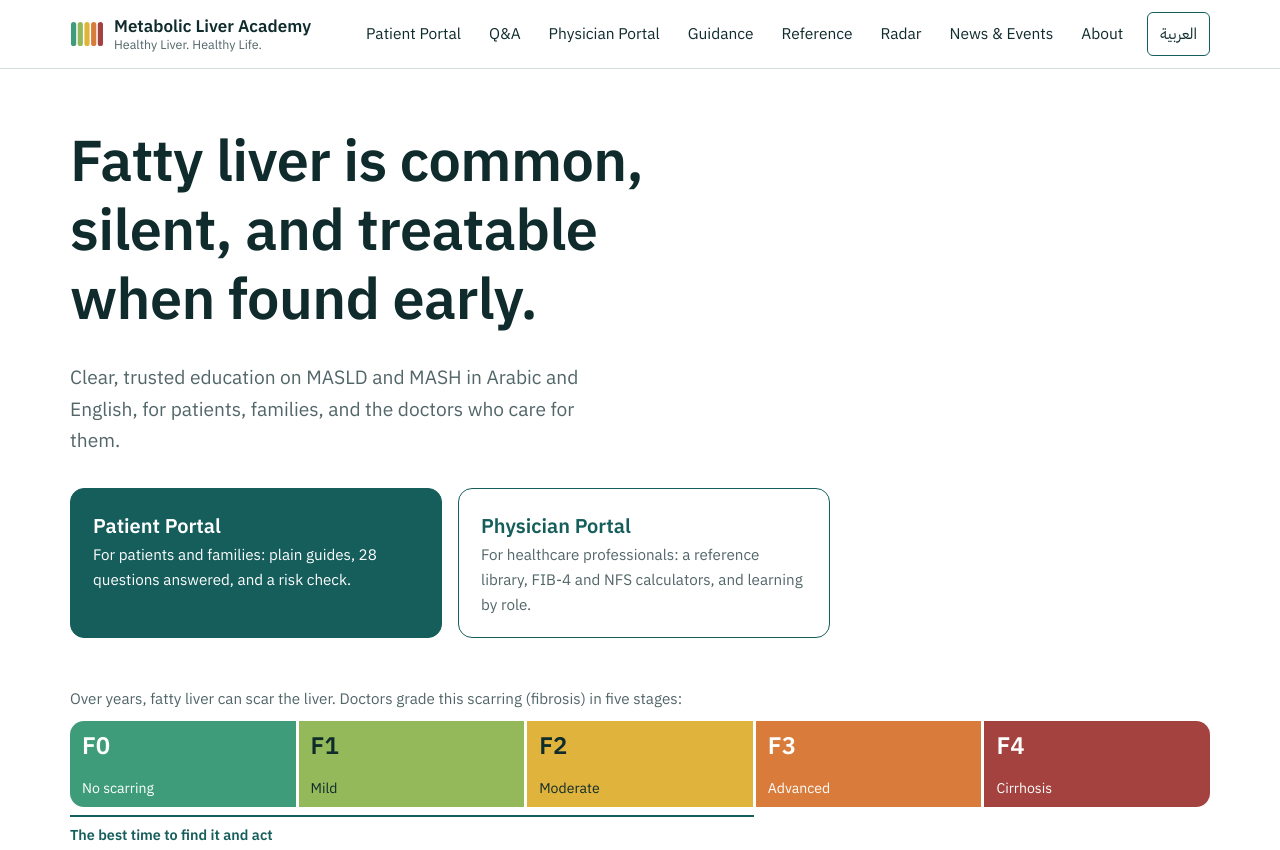
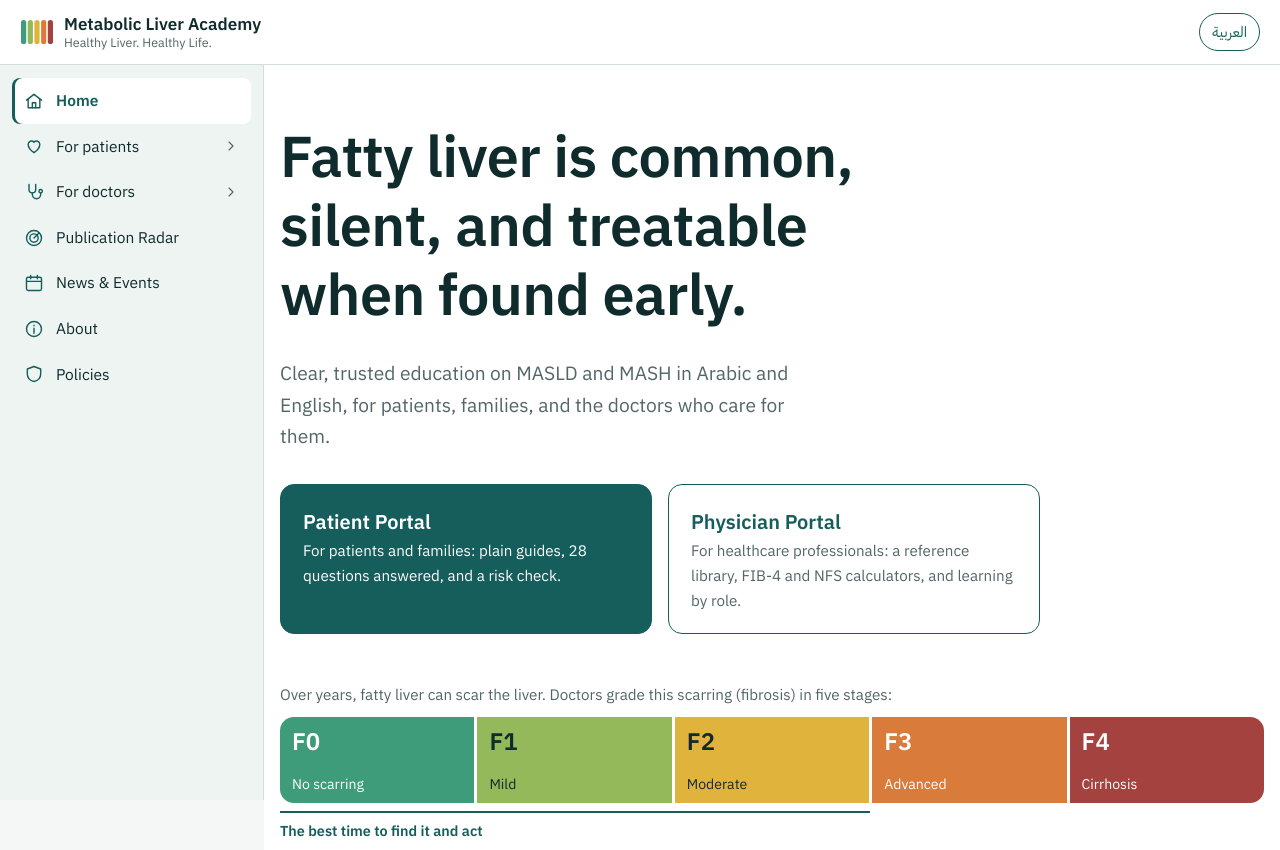
Before and after one commit to drmahmouddesoky/metabolic-liver-academy, a plain HTML site: page index.html in a window 1280 px wide. Shown: the top 850 px of the page. Drawn offline with Linux system fonts and the light colour scheme.

Commit message:
Left side menu with folding groups; slide-in drawer on phones

```diff
--- a/main.js
+++ b/main.js
@@ -26,18 +26,67 @@
     return '<span data-lang="en">' + en + '</span><span data-lang="ar">' + ar + '</span>';
   }
 
-  /* ---------- Header ---------- */
+  /* ---------- Header + left side menu ----------
+     Top bar: logo, language switch, menu button (phones and tablets).
+     Side menu: groups that fold open, like the SGA platform.
+     On wide screens it stays on the left (right in Arabic); on small
+     screens it slides in when the menu button is pressed. */
   var page = document.body.getAttribute('data-page') || '';
-  var nav = [
-    ['patients', 'patients.html', 'Patient Portal', 'بوابة المرضى'],
-    ['learn', 'learn.html', 'Q&A', 'أسئلة وأجوبة'],
-    ['academy', 'academy.html', 'Physician Portal', 'بوابة الأطباء'],
-    ['guidance', 'guidance.html', 'Guidance', 'الإرشادات'],
-    ['ref', 'ref.html', 'Reference', 'المرجع'],
-    ['radar', 'radar.html', 'Radar', 'رادار الأبحاث'],
-    ['news', 'news.html', 'News & Events', 'الأخبار والفعاليات'],
-    ['about', 'about.html', 'About', 'من نحن']
+  var segs = location.pathname.split('/');
+  var file = (segs[segs.length - 1] || 'index.html').replace(/\.html$/, '');
+  var dir = segs[segs.length - 2] || '';
+  var here = dir === 'learn' ? 'learn' : dir === 'ref' ? 'ref' : dir === 'modules' ? 'modules' : (file === 'index' ? 'home' : file);
+
+  function icon(d) {
+    return '<svg class="side-ico" viewBox="0 0 24 24" aria-hidden="true" fill="none" stroke="currentColor" stroke-width="1.7" stroke-linecap="round" stroke-linejoin="round">' + d + '</svg>';
+  }
+  var I = {
+    home: '<path d="M3 11l9-7 9 7"/><path d="M5 10v10h14V10"/><path d="M10 20v-6h4v6"/>',
+    heart: '<path d="M12 20s-7-4.4-7-10a4 4 0 0 1 7-2.6A4 4 0 0 1 19 10c0 5.6-7 10-7 10z"/>',
+    steth: '<path d="M6 3v6a4 4 0 0 0 8 0V3"/><path d="M10 13v2a5 5 0 0 0 10 0v-2"/><circle cx="20" cy="11" r="2"/>',
+    radar: '<circle cx="12" cy="12" r="9"/><circle cx="12" cy="12" r="5"/><path d="M12 12l6-6"/>',
+    cal: '<rect x="3" y="5" width="18" height="16" rx="2"/><path d="M3 10h18M8 3v4M16 3v4"/>',
+    info: '<circle cx="12" cy="12" r="9"/><path d="M12 11v6M12 7.5v.5"/>',
+    shield: '<path d="M12 3l8 3v6c0 4.5-3.4 8-8 9-4.6-1-8-4.5-8-9V6z"/>',
+    chev: '<path d="M9 6l6 6-6 6"/>'
+  };
+  /* [key, link, English, Arabic] — key marks the page you are on */
+  var menu = [
+    { key: 'home', href: 'index.html', ico: 'home', en: 'Home', ar: 'الرئيسية' },
+    { ico: 'heart', en: 'For patients', ar: 'للمرضى', items: [
+      ['patients', 'patients.html', 'Patient Portal', 'بوابة المرضى'],
+      ['', 'patients.html#risk', 'Check your risk', 'افحص خطرك'],
+      ['learn', 'learn.html', 'Questions & answers', 'أسئلة وأجوبة'],
+      ['guides', 'guides.html', 'Printable guides', 'أدلة للطباعة']
+    ] },
+    { ico: 'steth', en: 'For doctors', ar: 'للأطباء', items: [
+      ['academy', 'academy.html', 'Physician Portal', 'بوابة الأطباء'],
+      ['modules', 'academy.html#modules', 'Teaching modules', 'الوحدات التعليمية'],
+      ['', 'academy.html#fib4', 'Calculators (FIB-4, NFS)', 'الحاسبات (FIB-4 و NFS)'],
+      ['guidance', 'guidance.html', 'Guidance', 'الإرشادات'],
+      ['ref', 'ref.html', 'Reference library', 'المكتبة المرجعية']
+    ] },
+    { key: 'radar', href: 'radar.html', ico: 'radar', en: 'Publication Radar', ar: 'رادار الأبحاث' },
+    { key: 'news', href: 'news.html', ico: 'cal', en: 'News & Events', ar: 'الأخبار والفعاليات' },
+    { key: 'about', href: 'about.html', ico: 'info', en: 'About', ar: 'من نحن' },
+    { key: 'legal', href: 'legal.html', ico: 'shield', en: 'Policies', ar: 'السياسات' }
   ];
+  function cur(key) { return key && key === here ? ' aria-current="page"' : ''; }
+  var sideHtml = menu.map(function (m, gi) {
+    if (!m.items) {
+      return '<a class="side-link" href="' + ROOT + m.href + '"' + cur(m.key) + '>' + icon(I[m.ico]) + '<span>' + t(m.en, m.ar) + '</span></a>';
+    }
+    var open = m.items.some(function (it) { return it[0] && it[0] === here; });
+    return '<div class="side-group' + (open ? ' open' : '') + '">' +
+      '<button type="button" class="side-link side-toggle" aria-expanded="' + open + '" aria-controls="side-g' + gi + '">' +
+        icon(I[m.ico]) + '<span>' + t(m.en, m.ar) + '</span>' + icon(I.chev).replace('side-ico', 'side-chev') + '</button>' +
+      '<div class="side-sub" id="side-g' + gi + '">' +
+        m.items.map(function (it) {
+          return '<a href="' + ROOT + it[1] + '"' + cur(it[0]) + '>' + t(it[2], it[3]) + '</a>';
+        }).join('') +
+      '</div></div>';
+  }).join('');
+
   var mark = '<svg class="brand-mark" viewBox="0 0 34 34" aria-hidden="true">' +
     '<rect x="1" y="5" width="5.2" height="24" rx="2.6" fill="#3E9C7B"/>' +
     '<rect x="7.7" y="5" width="5.2" height="24" rx="2.6" fill="#94B95A"/>' +
@@ -48,27 +97,44 @@
   var header = document.createElement('header');
   header.className = 'site-header';
   header.innerHTML =
-    '<a class="skip" href="#main">' + bi('Skip to content', 'انتقل إلى المحتوى') + '</a>' +
-    '<div class="wrap">' +
+    '<a class="skip" href="#main">' + t('Skip to content', 'انتقل إلى المحتوى') + '</a>' +
+    '<div class="bar">' +
+      '<button class="menu-btn" type="button" aria-expanded="false" aria-controls="side-nav" aria-label="' + t('Open menu', 'افتح القائمة') + '">' +
+        '<svg viewBox="0 0 24 24" aria-hidden="true" fill="none" stroke="currentColor" stroke-width="2" stroke-linecap="round"><path d="M4 7h16M4 12h16M4 17h16"/></svg></button>' +
       '<a class="brand" href="' + ROOT + 'index.html">' + mark +
-        '<span>' + bi('Metabolic Liver Academy', 'أكاديمية الكبد الأيضي') +
-        '<small>' + bi('Healthy Liver. Healthy Life.', 'كبد سليم. حياة صحية.') + '</small></span></a>' +
-      '<button class="menu-btn" type="button" aria-expanded="false" aria-controls="site-nav">' + bi('Menu', 'القائمة') + '</button>' +
-      '<nav class="nav" id="site-nav" aria-label="Main">' +
-        nav.map(function (n) {
-          return '<a href="' + ROOT + n[1] + '"' + (n[0] === page ? ' aria-current="page"' : '') + '>' + bi(n[2], n[3]) + '</a>';
-        }).join('') +
-        '<a class="lang-btn" href="' + twinUrl() + '" hreflang="' + (html.lang === 'ar' ? 'en' : 'ar') + '" lang="' + (html.lang === 'ar' ? 'en' : 'ar') + '">' + (html.lang === 'ar' ? 'English' : 'العربية') + '</a>' +
-      '</nav>' +
+        '<span>' + t('Metabolic Liver Academy', 'أكاديمية الكبد الأيضي') +
+        '<small>' + t('Healthy Liver. Healthy Life.', 'كبد سليم. حياة صحية.') + '</small></span></a>' +
+      '<a class="lang-btn" href="' + twinUrl() + '" hreflang="' + (html.lang === 'ar' ? 'en' : 'ar') + '" lang="' + (html.lang === 'ar' ? 'en' : 'ar') + '">' + (html.lang === 'ar' ? 'English' : 'العربية') + '</a>' +
     '</div>';
   document.body.insertBefore(header, document.body.firstChild);
 
+  var side = document.createElement('nav');
+  side.className = 'side-nav';
+  side.id = 'side-nav';
+  side.setAttribute('aria-label', t('Main', 'القائمة الرئيسية'));
+  side.innerHTML = sideHtml;
+  header.parentNode.insertBefore(side, header.nextSibling);
+  var shade = document.createElement('div');
+  shade.className = 'side-shade';
+  side.parentNode.insertBefore(shade, side.nextSibling);
+  document.body.classList.add('has-side');
+
+  Array.prototype.forEach.call(side.querySelectorAll('.side-toggle'), function (b) {
+    b.addEventListener('click', function () {
+      var g = b.parentNode, open = !g.classList.contains('open');
+      g.classList.toggle('open', open);
+      b.setAttribute('aria-expanded', open);
+    });
+  });
   var menuBtn = header.querySelector('.menu-btn');
-  menuBtn.addEventListener('click', function () {
-    var open = !header.classList.contains('open');
-    header.classList.toggle('open', open);
+  function setMenu(open) {
+    document.body.classList.toggle('side-open', open);
     menuBtn.setAttribute('aria-expanded', open);
-  });
+  }
+  menuBtn.addEventListener('click', function () { setMenu(!document.body.classList.contains('side-open')); });
+  shade.addEventListener('click', function () { setMenu(false); });
+  document.addEventListener('keydown', function (e) { if (e.key === 'Escape') setMenu(false); });
+  side.addEventListener('click', function (e) { if (e.target.closest('a')) setMenu(false); });
 
   /* ---------- Footer ---------- */
   var footer = document.createElement('footer');
--- a/style.css
+++ b/style.css
@@ -72,29 +72,45 @@ p { margin: 0 0 1em; }
 .skip { position: absolute; inset-inline-start: -999px; top: 8px; background: var(--ink); color: #fff; padding: 8px 14px; z-index: 50; border-radius: var(--radius-s); }
 .skip:focus { inset-inline-start: 8px; }
 
-/* ---------- Header ---------- */
-.site-header { background: var(--white); border-bottom: 1px solid var(--line); position: sticky; top: 0; z-index: 20; }
-.site-header .wrap { display: flex; align-items: center; gap: 20px; min-height: 68px; }
+/* ---------- Header + left side menu ---------- */
+:root { --side-w: 264px; --bar-h: 64px; --side-bg: #EEF4F2; }
+.site-header { background: var(--white); border-bottom: 1px solid var(--line); position: sticky; top: 0; z-index: 30; }
+.site-header .bar { display: flex; align-items: center; gap: 14px; min-height: var(--bar-h); padding-inline: 20px; }
 .brand { display: flex; align-items: center; gap: 10px; text-decoration: none; color: var(--ink); font-weight: 600; line-height: 1.15; }
 .brand:hover { color: var(--ink); }
 .brand-mark { width: 34px; height: 34px; flex: none; }
 .brand small { display: block; font-weight: 400; color: var(--muted); font-size: 0.78rem; }
-.nav { margin-inline-start: auto; display: flex; align-items: center; gap: 4px; }
-.nav a { text-decoration: none; color: var(--ink); padding: 8px 12px; border-radius: var(--radius-s); font-size: 0.97rem; }
-.nav a:hover { background: var(--pine-tint); }
-.nav a[aria-current="page"] { color: var(--pine); font-weight: 600; box-shadow: inset 0 -2px 0 var(--pine); border-radius: 0; }
-.lang-btn { display: inline-block; text-decoration: none; font: inherit; font-size: 0.92rem; border: 1px solid var(--pine); color: var(--pine); background: transparent; padding: 6px 12px; border-radius: 999px; cursor: pointer; margin-inline-start: 8px; }
+.lang-btn { display: inline-block; text-decoration: none; font: inherit; font-size: 0.92rem; border: 1px solid var(--pine); color: var(--pine); background: transparent; padding: 6px 12px; border-radius: 999px; cursor: pointer; margin-inline-start: auto; }
 .lang-btn:hover { background: var(--pine); color: #fff; }
-.menu-btn { display: none; font: inherit; background: none; border: 1px solid var(--line); border-radius: var(--radius-s); padding: 6px 10px; cursor: pointer; margin-inline-start: auto; }
+.menu-btn { display: none; width: 40px; height: 40px; padding: 8px; background: none; border: 1px solid var(--line); border-radius: var(--radius-s); color: var(--ink); cursor: pointer; flex: none; }
+.menu-btn svg { width: 22px; height: 22px; display: block; }
 
-@media (max-width: 880px) {
+.side-nav { position: fixed; top: var(--bar-h); bottom: 0; inset-inline-start: 0; width: var(--side-w); overflow-y: auto; background: var(--side-bg); border-inline-end: 1px solid var(--line); padding: 14px 12px 32px; z-index: 25; }
+.side-link { display: flex; align-items: center; gap: 12px; width: 100%; padding: 10px 12px; border: 0; background: none; font: inherit; font-size: 0.97rem; color: var(--ink); text-align: start; text-decoration: none; border-radius: 8px; cursor: pointer; }
+.side-link:hover, .side-sub a:hover { background: var(--pine-tint); color: var(--ink); }
+.side-ico { width: 20px; height: 20px; flex: none; color: var(--pine); }
+.side-chev { width: 16px; height: 16px; flex: none; margin-inline-start: auto; color: var(--muted); transition: transform .15s; }
+html[dir="rtl"] .side-chev { transform: scaleX(-1); }
+.side-group.open .side-chev { transform: rotate(90deg); }
+.side-sub { display: none; padding: 2px 0 8px; }
+.side-group.open .side-sub { display: block; }
+.side-sub a { display: block; padding: 8px 12px; padding-inline-start: 44px; font-size: 0.93rem; color: var(--ink); text-decoration: none; border-radius: 8px; }
+.side-nav a[aria-current="page"] { background: var(--white); color: var(--pine); font-weight: 600; box-shadow: inset 3px 0 0 var(--pine); }
+html[dir="rtl"] .side-nav a[aria-current="page"] { box-shadow: inset -3px 0 0 var(--pine); }
+.side-shade { display: none; }
+body.has-side main, body.has-side .site-footer { margin-inline-start: var(--side-w); }
+
+@media (max-width: 1024px) {
   .menu-btn { display: block; }
-  .nav { display: none; position: absolute; inset-inline: 0; top: 68px; background: var(--white); flex-direction: column; align-items: stretch; padding: 8px 16px 16px; border-bottom: 1px solid var(--line); }
-  .site-header.open .nav { display: flex; }
-  .nav a[aria-current="page"] { box-shadow: inset 3px 0 0 var(--pine); }
-  html[dir="rtl"] .nav a[aria-current="page"] { box-shadow: inset -3px 0 0 var(--pine); }
-  .lang-btn { margin: 8px 0 0; align-self: flex-start; }
+  .site-header .bar { padding-inline: 12px; }
+  .side-nav { transform: translateX(-100%); transition: transform .2s ease; box-shadow: none; width: min(300px, 86vw); }
+  html[dir="rtl"] .side-nav { transform: translateX(100%); }
+  body.side-open .side-nav { transform: none; box-shadow: 0 8px 30px rgba(15, 43, 44, .18); }
+  body.side-open .side-shade { display: block; position: fixed; inset: var(--bar-h) 0 0 0; background: rgba(15, 43, 44, .35); z-index: 24; }
+  body.has-side main, body.has-side .site-footer { margin-inline-start: 0; }
 }
+@media (max-width: 480px) { .brand small { display: none; } }
+@media (prefers-reduced-motion: reduce) { .side-nav, .side-chev { transition: none; } }
 
 /* ---------- Sections ---------- */
 main { display: block; }
@@ -411,7 +427,8 @@ th { background: var(--pine-tint); font-weight: 600; }
   .mod-toc { position: static; background: var(--white); border: 1px solid var(--line); border-radius: 6px; padding: 12px 16px; }
 }
 @media print {
-  .site-header, .site-footer, .mod-toc, .mcq .opts { display: none !important; }
+  .site-header, .site-footer, .side-nav, .side-shade, .mod-toc, .mcq .opts { display: none !important; }
+  body.has-side main { margin-inline-start: 0 !important; }
   .mod-layout { display: block; } .sidenote { float: none; margin: 0 0 1em; width: auto; }
 }
 .module-list { list-style: none; margin: 18px 0 0; padding: 0; display: grid; gap: 10px; max-width: 760px; }
```
